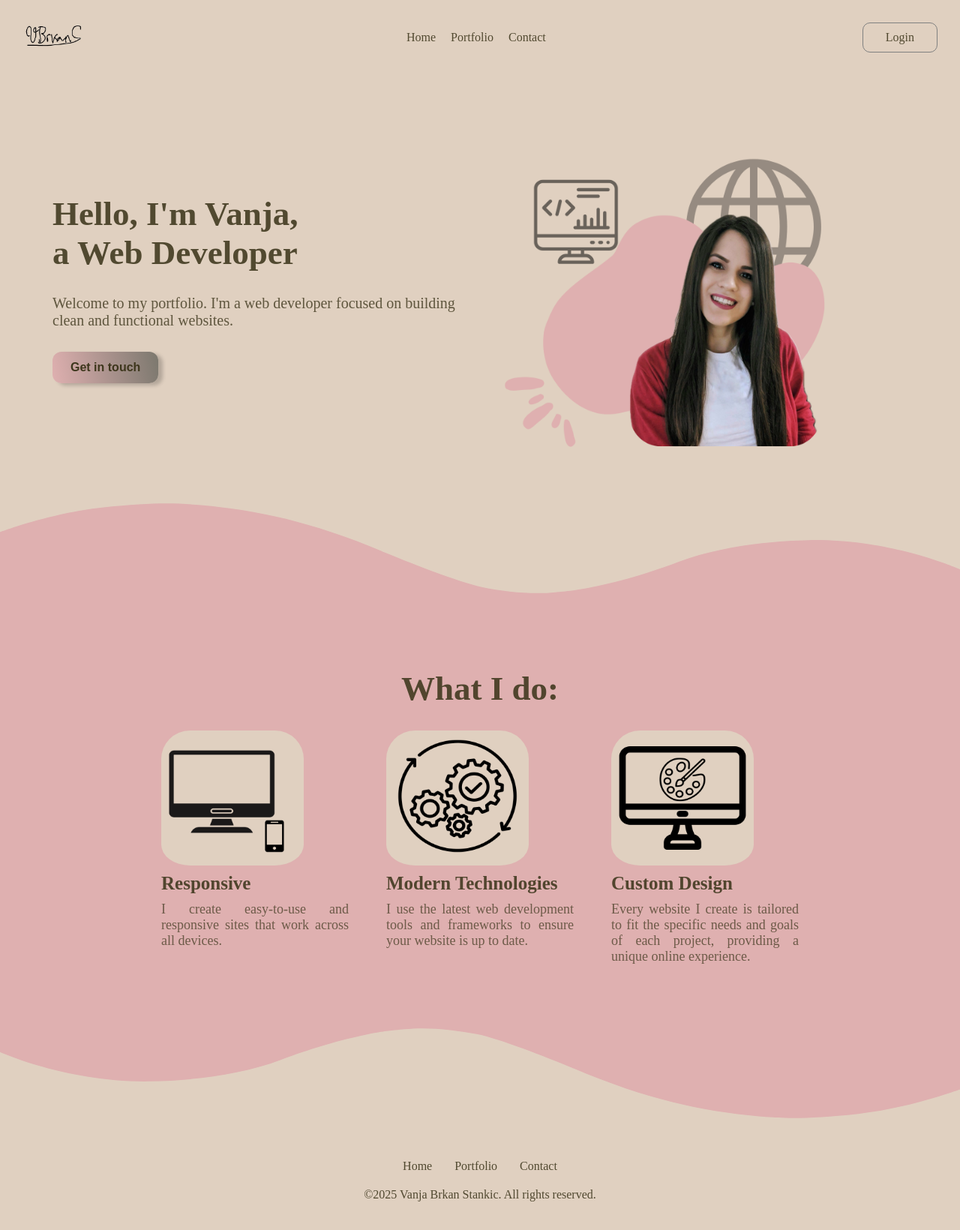
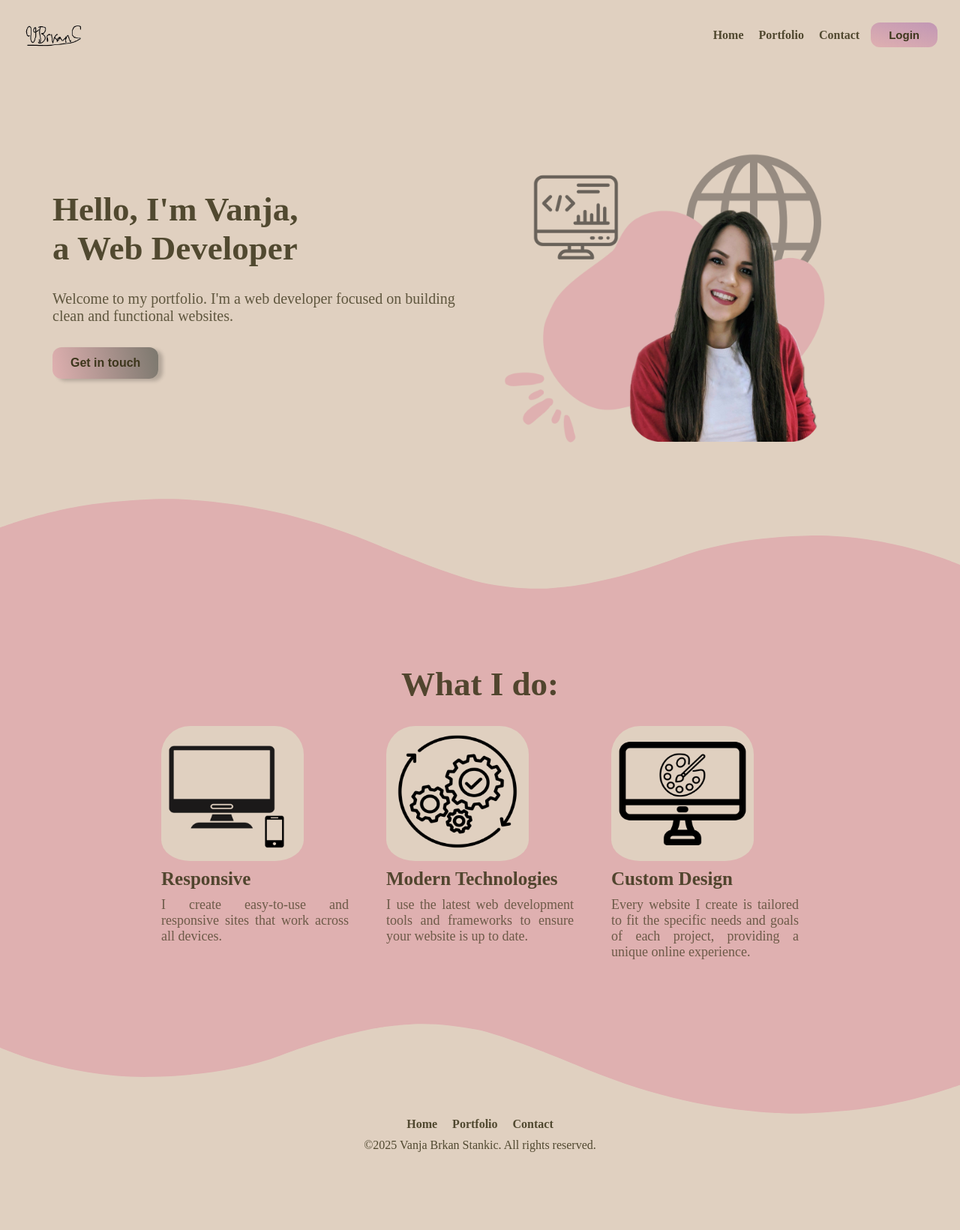
Before and after one commit to vanjabrkan/Portfolio, a React (Vite) app: page /#/ in a window 1280 px wide. Shown: the top 1640 px of the page at 75% size. After the commit the page ends 1586 px from the top, so only its background shows below. Built offline with nearby package versions, Linux system fonts and the light colour scheme.

Commit message:
update nav area

```diff
--- a/src/components/Footer/Footer.jsx
+++ b/src/components/Footer/Footer.jsx
@@ -15,7 +15,7 @@ export default Footer
 function FooterLinks() {
   const menuItems = ["Home", "Portfolio", "Contact"];
   return (
-    <div className="FooterLinksRootConteiner">
+    <div className="mainMenuRootConteiner">
       {menuItems.map((menuItem, index) => (
         <div key={index} className="singleMenuItem">
           {menuItem}
--- a/src/components/Footer/footer.css
+++ b/src/components/Footer/footer.css
@@ -1,12 +1,5 @@
-.FooterLinksRootConteiner {
-  display: flex;
-  justify-content: center;
-  padding: 20px;
-  gap: 30px;
-  padding-top: 50px;
+.FooterText {
+  text-align: center;
+  padding-bottom: 50px;
+  padding-top: 10px;
 }
-
-.FooterText {
-    text-align: center;
-    padding-bottom: 50px;
-}
--- a/src/components/Navbar/Navbar.jsx
+++ b/src/components/Navbar/Navbar.jsx
@@ -6,9 +6,10 @@ function Header(props) {
   return (
     <div className="headerAreaRoot">
       <Logo />
+      <div className="mainMenuAndLoginButton">
       <MainMenu />
       <LoginButton />
-    </div>
+    </div> </div>
   );
 }
 
@@ -37,5 +38,5 @@ function MainMenu() {
 
 function LoginButton() {
   return <div className="loginButtonRootConteiner">
-    <div className="loginButton">Login</div></div>;
+    <button className="loginButton">Login</button></div>;
 }
--- a/src/components/Navbar/navbar.css
+++ b/src/components/Navbar/navbar.css
@@ -3,17 +3,27 @@
   display: flex;
   justify-content: space-between;
   padding: 30px;
+  align-items: center;
+}
+
+.mainMenuAndLoginButton {
+  display: flex;
+  flex: 1;
+  justify-content: end;
+  gap:15px;
 }
 
 /* Logo Styling */
 .logoRootConteiner {
-  text-align: center;
+  display: flex;
+  flex: 1;
+  justify-content: start;
+  align-items: center;
 }
 
 .logoImage {
   width: 90px; /* promeni veličinu po želji */
   height: auto;
-  cursor: pointer;
 }
 
 /* main Menu Styling */
@@ -25,29 +35,42 @@
 }
 
 .singleMenuItem {
-  font: 30px;
+  font: 40px;
+    font-weight: bold;
   cursor: pointer;
 }
 
+.singleMenuItem:hover {
+  color: red
+}
 /* login Button Styling */
 .loginButtonRootConteiner {
   text-align: center;
 }
 
+
+/* Buttons */
 .loginButton {
-  cursor: pointer;
-  border: 1px solid gray;
-  text-align: center;
-  font-size: 16px;
-  border-radius: 10px;
-  padding: 10px;
-  padding-left: 30px;
-  padding-right: 30px;
-  user-select: none;
-  transition: 0.3s ease-out;
+  background: linear-gradient(15deg, #dfb0b0, #bd8fb3e1);
+  color: #3d361c;
+  border: none;
+  border-radius: 12px; /* Rounded corners for smooth, soft button appearance */
+  padding: 8px 24px; /* Inner spacing: height and width of the button */
+  font-size: 15px;
+  font-weight: bold;
+  cursor: pointer; /* Mouse cursor changes to pointer */
+  transition: all 0.3s ease; /* Smooth animation for hover/active effects */
+
 }
 
 .loginButton:hover {
-  background-color: #85490d;
-  color: rgb(230, 223, 223);
+  transform: translateY(
+    -2px
+  ); /* Button moves slightly up to create a “lifted” 3D effect */
+
 }
+
+.loginButton:active {
+  transform: translateY(0); /* When clicking, button goes back down */
+  box-shadow: 0 4px 10px rgba(0, 0, 0, 0.2); /* Shadow becomes smaller again */
+}
```
